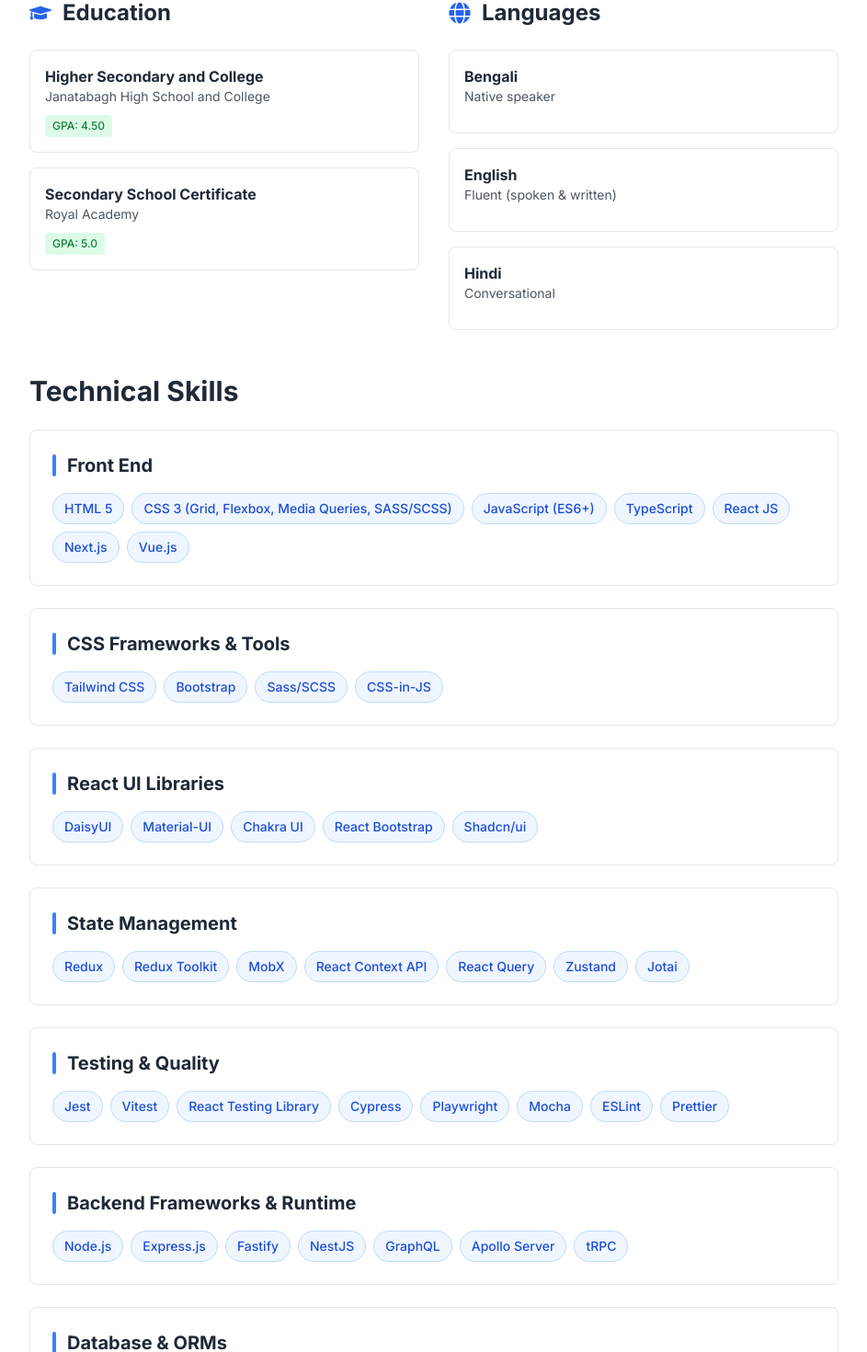
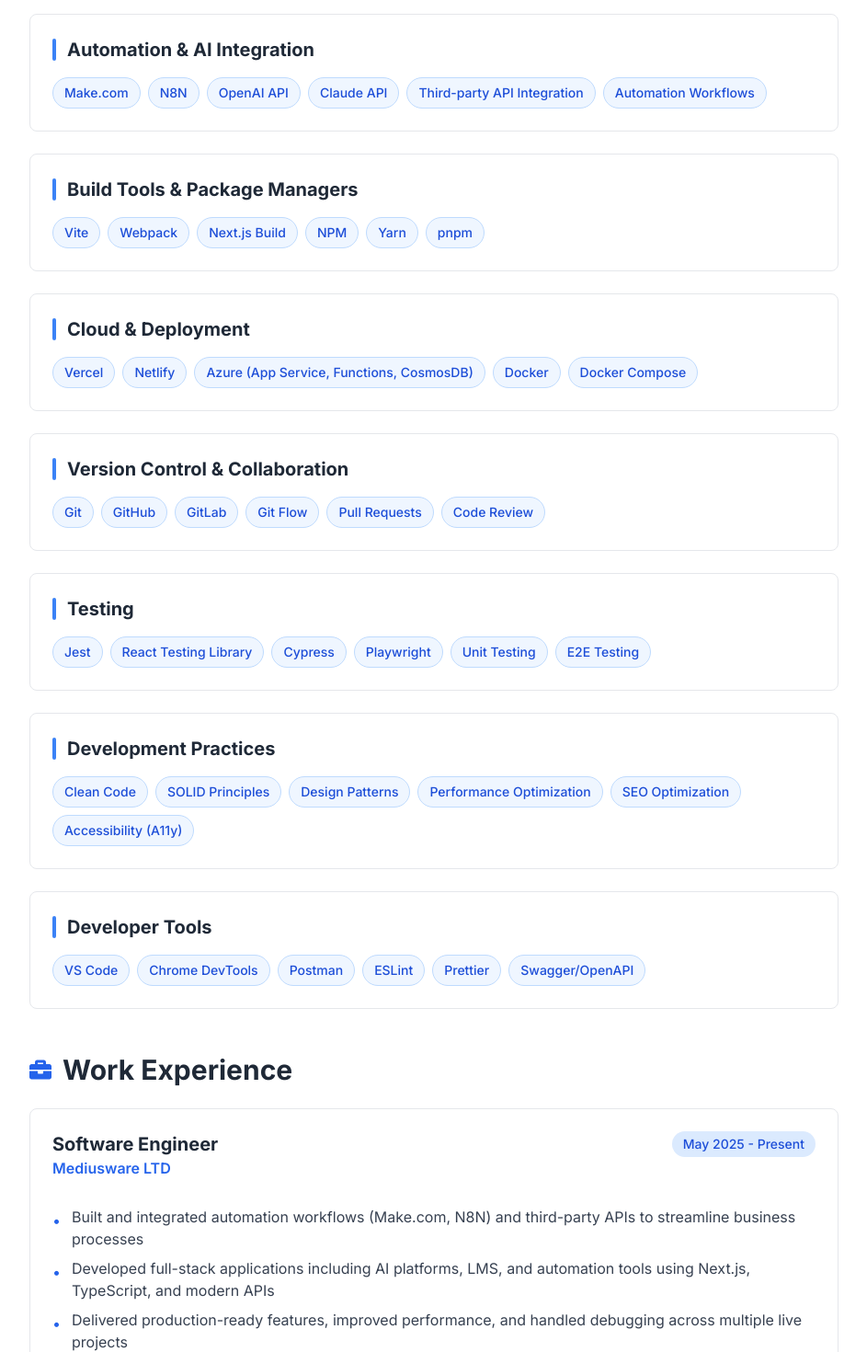
Before and after one commit to ssakib4040/nextjs-portfolio, a Next.js app: page /resume in a window 1280 px wide. Shown: the part 1091-2561 px from the top of the page at 92% size, without its empty margins (336-1279 px from the left). Built offline with nearby package versions, Linux system fonts and the light colour scheme.

Commit message:
feat: update resume sections with new skills categories and improved content

```diff
--- a/app/resume/page.tsx
+++ b/app/resume/page.tsx
@@ -34,6 +34,39 @@ export default function Resume() {
           user-focused solutions.
         </p>
       </div>
+
+      {/* Technical Skills Section */}
+      <section className="mb-12">
+        <h2 className="text-3xl font-bold text-gray-800 mb-6">
+          Technical Skills
+        </h2>
+        <div className="space-y-6">
+          {resumeItems.map((item, index) => (
+            <div
+              key={index}
+              className="bg-white border border-gray-200 rounded-lg p-6 hover:shadow-md transition-shadow"
+            >
+              <div className="flex items-center gap-3 mb-4">
+                <div className="w-1 h-6 bg-blue-500 rounded-full"></div>
+                <h3 className="text-xl font-bold text-gray-800">
+                  {item.category}
+                </h3>
+              </div>
+
+              <div className="flex flex-wrap gap-2">
+                {item.skills.map((skill, i) => (
+                  <span
+                    key={i}
+                    className="px-3 py-1.5 bg-blue-50 text-blue-700 border border-blue-200 rounded-full text-sm font-medium hover:bg-blue-100 transition-colors"
+                  >
+                    {skill}
+                  </span>
+                ))}
+              </div>
+            </div>
+          ))}
+        </div>
+      </section>
 
       {/* Work Experience Section */}
       <section className="mb-12">
@@ -118,39 +151,6 @@ export default function Resume() {
           </div>
         </section>
       </div>
-
-      {/* Technical Skills Section */}
-      <section>
-        <h2 className="text-3xl font-bold text-gray-800 mb-6">
-          Technical Skills
-        </h2>
-        <div className="space-y-6">
-          {resumeItems.map((item, index) => (
-            <div
-              key={index}
-              className="bg-white border border-gray-200 rounded-lg p-6 hover:shadow-md transition-shadow"
-            >
-              <div className="flex items-center gap-3 mb-4">
-                <div className="w-1 h-6 bg-blue-500 rounded-full"></div>
-                <h3 className="text-xl font-bold text-gray-800">
-                  {item.category}
-                </h3>
-              </div>
-
-              <div className="flex flex-wrap gap-2">
-                {item.skills.map((skill, i) => (
-                  <span
-                    key={i}
-                    className="px-3 py-1.5 bg-blue-50 text-blue-700 border border-blue-200 rounded-full text-sm font-medium hover:bg-blue-100 transition-colors"
-                  >
-                    {skill}
-                  </span>
-                ))}
-              </div>
-            </div>
-          ))}
-        </div>
-      </section>
     </div>
   );
 }
--- a/static/resume.tsx
+++ b/static/resume.tsx
@@ -33,7 +33,7 @@ export const workExperience: WorkExperience[] = [
     ],
   },
   {
-    role: "Frontend Developer",
+    role: "Software Developer",
     company: "Mediusware LTD",
     duration: "Jul 2023 - Apr 2025",
     description: [
@@ -65,187 +65,126 @@ export const languages: Language[] = [
 
 export const resumeItems: ResumeItem[] = [
   {
-    category: "Front End",
+    category: "Frontend",
     skills: [
-      "HTML 5",
-      "CSS 3 (Grid, Flexbox, Media Queries, SASS/SCSS)",
+      "React",
+      "Next.js",
+      "TypeScript",
       "JavaScript (ES6+)",
-      "TypeScript",
-      "React JS",
-      "Next.js",
-      "Vue.js",
+      "Tailwind CSS",
+      "Shadcn/ui",
+      "DaisyUI",
+      "Responsive Design",
     ],
   },
 
   {
-    category: "CSS Frameworks & Tools",
-    skills: ["Tailwind CSS", "Bootstrap", "Sass/SCSS", "CSS-in-JS"],
-  },
-
-  {
-    category: "React UI Libraries",
+    category: "Backend & Runtime",
     skills: [
-      "DaisyUI",
-      "Material-UI",
-      "Chakra UI",
-      "React Bootstrap",
-      "Shadcn/ui",
+      "Node.js",
+      "Express.js",
+      "NestJS",
+      "RESTful APIs",
+      "GraphQL",
+      "API Integration",
     ],
   },
 
   {
-    category: "State Management",
+    category: "State Management & Data Fetching",
     skills: [
       "Redux",
       "Redux Toolkit",
-      "MobX",
+      "React Query",
+      "RTK Query",
       "React Context API",
-      "React Query",
-      "Zustand",
-      "Jotai",
     ],
   },
 
   {
-    category: "Testing & Quality",
+    category: "Databases & ORMs",
     skills: [
-      "Jest",
-      "Vitest",
-      "React Testing Library",
-      "Cypress",
-      "Playwright",
-      "Mocha",
-      "ESLint",
-      "Prettier",
+      "MongoDB & Mongoose",
+      "PostgreSQL",
+      "MySQL",
+      "Firebase/Firestore",
+      "Redis",
     ],
   },
 
   {
-    category: "Backend Frameworks & Runtime",
+    category: "Automation & AI Integration",
     skills: [
-      "Node.js",
-      "Express.js",
-      "Fastify",
-      "NestJS",
-      "GraphQL",
-      "Apollo Server",
-      "tRPC",
+      "Make.com",
+      "N8N",
+      "OpenAI API",
+      "Claude API",
+      "Third-party API Integration",
+      "Automation Workflows",
     ],
   },
 
   {
-    category: "Database & ORMs",
-    skills: [
-      "MongoDB & Mongoose",
-      "MySQL",
-      "PostgreSQL",
-      "Firebase/Firestore",
-      "Redis",
-      "Elasticsearch",
-    ],
-  },
-
-  {
-    category: "Version Control",
-    skills: ["Git", "GitHub", "GitLab", "Bitbucket", "Git Flow"],
-  },
-
-  {
-    category: "Package Managers & Build Tools",
-    skills: ["NPM", "Yarn", "pnpm", "Webpack", "Vite", "Turbopack", "Parcel"],
-  },
-
-  {
-    category: "Bundlers & Transpilers",
-    skills: ["Webpack", "Vite", "Turbopack", "Parcel", "SWC"],
-  },
-
-  {
-    category: "APIs & Protocols",
-    skills: ["RESTful APIs", "GraphQL", "WebSockets", "JWT", "OAuth", "tRPC"],
+    category: "Build Tools & Package Managers",
+    skills: ["Vite", "Webpack", "Next.js Build", "NPM", "Yarn", "pnpm"],
   },
 
   {
     category: "Cloud & Deployment",
     skills: [
-      "Azure (App Service, Functions, CosmosDB)",
       "Vercel",
       "Netlify",
+      "Azure (App Service, Functions, CosmosDB)",
       "Docker",
       "Docker Compose",
     ],
   },
 
   {
-    category: "CI/CD & DevOps",
-    skills: ["GitHub Actions", "GitLab CI", "Husky", "Pre-commit Hooks"],
-  },
-
-  {
-    category: "Real-time & WebSockets",
-    skills: ["Socket.io", "Laravel Echo", "WebSockets"],
-  },
-
-  {
-    category: "Developer Tools & Technologies",
+    category: "Version Control & Collaboration",
     skills: [
-      "Visual Studio Code",
-      "Chrome DevTools",
-      "Postman",
-      "Insomnia",
-      "Swagger/OpenAPI",
-      "JSON",
-      "XML",
-      "Markdown",
-      "Storybook",
+      "Git",
+      "GitHub",
+      "GitLab",
+      "Git Flow",
+      "Pull Requests",
+      "Code Review",
     ],
   },
 
   {
-    category: "Web Performance & Optimization",
+    category: "Testing",
     skills: [
-      "Server-Side Rendering (SSR)",
-      "Static Site Generation (SSG)",
-      "Code Splitting",
-      "Image Optimization",
-      "Performance Monitoring",
-      "SEO Optimization",
+      "Jest",
+      "React Testing Library",
+      "Cypress",
+      "Playwright",
+      "Unit Testing",
+      "E2E Testing",
     ],
   },
 
   {
-    category: "Progressive Web Apps & Advanced",
+    category: "Development Practices",
     skills: [
-      "Progressive Web Apps (PWA)",
-      "Service Workers",
-      "Web Performance",
-      "Responsive Design",
-      "Mobile-First Development",
+      "Clean Code",
+      "SOLID Principles",
+      "Design Patterns",
+      "Performance Optimization",
+      "SEO Optimization",
       "Accessibility (A11y)",
     ],
   },
 
   {
-    category: "Methodologies & Practices",
+    category: "Developer Tools",
     skills: [
-      "Agile Development",
-      "Scrum",
-      "Git Flow",
-      "TDD (Test-Driven Development)",
-      "Clean Code",
-      "SOLID Principles",
-      "Design Patterns",
-    ],
-  },
-
-  {
-    category: "AI & Machine Learning",
-    skills: [
-      "OpenAI API",
-      "Claude API",
-      "Deepseek API",
-      "Ollama",
-      "Vector Databases",
+      "VS Code",
+      "Chrome DevTools",
+      "Postman",
+      "ESLint",
+      "Prettier",
+      "Swagger/OpenAPI",
     ],
   },
 ];
```
